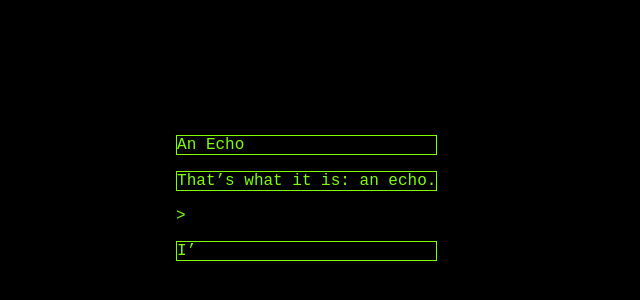
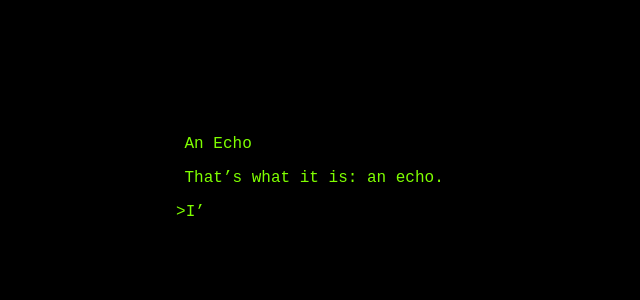
Before and after one commit to perfidiousscript/uoma_screen, a Next.js app: page / in a window 1280 px wide. Shown: the part 48-348 px from the top of the page, without its empty margins (0-640 px from the left). Built offline with nearby package versions, Linux system fonts and the light colour scheme; a web font is replaced by a local one.

Commit message:
gets text with displayCaret looking nice

```diff
--- a/styles/globals.css
+++ b/styles/globals.css
@@ -26,7 +26,6 @@ a {
 
 .text {
   padding: 0 0 0 1%;
-  display: inline-block;
 }
 
 .choice {
@@ -36,8 +35,17 @@ a {
 
 .textLine {
   min-height: 16px;
-  border: 1px solid chartreuse;
+  /* border: 1px solid chartreuse; */
+}
+
+.lastLine {
+  padding: 0 0 0 0.9%;
+}
+
+.currentLine {
+  padding: 0 0 0 1%;
 }
 
 .displayCarat {
+  float: left;
 }
```
